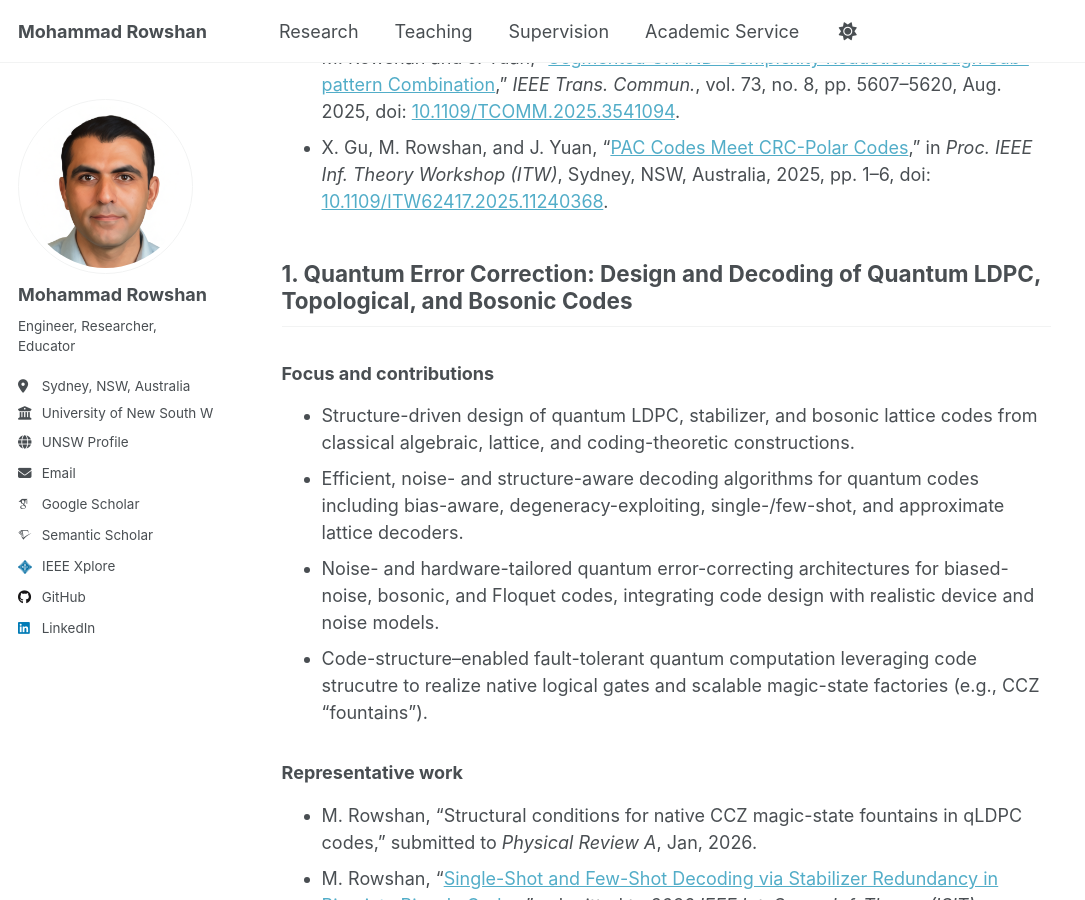
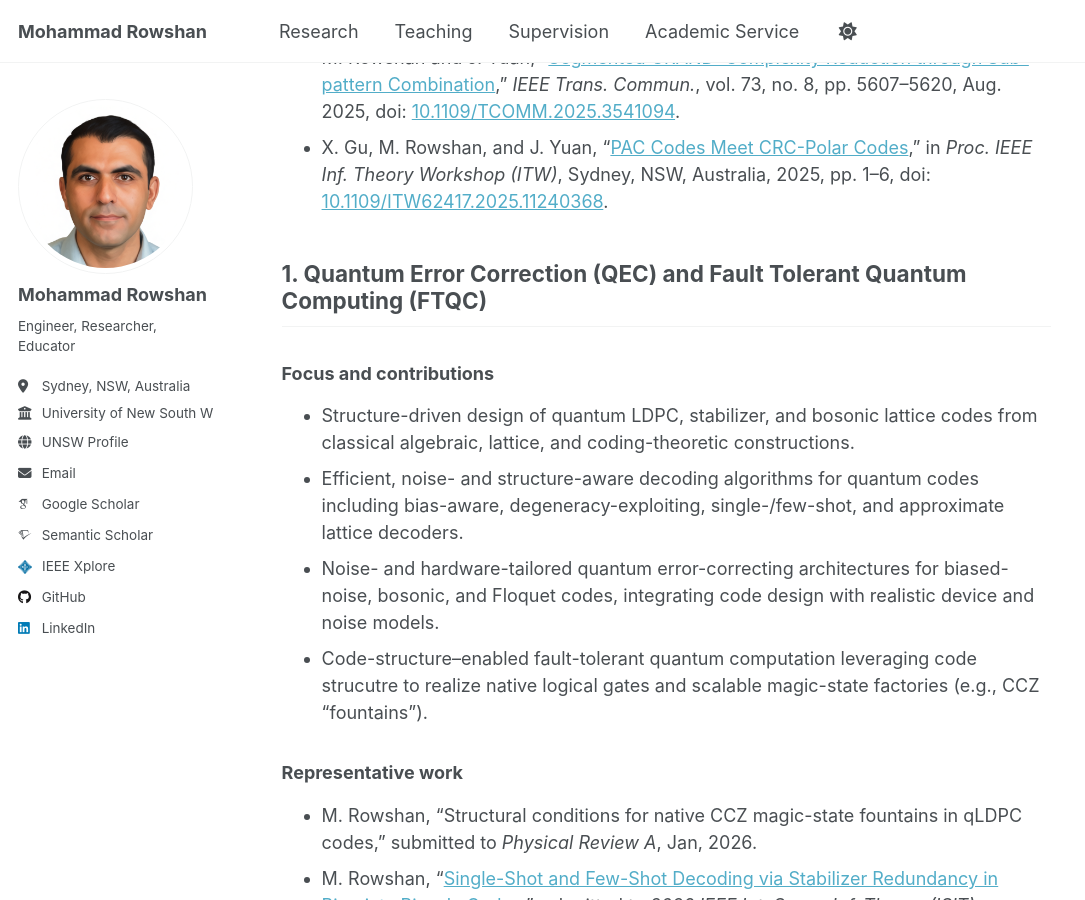
Before and after one commit to mohammad-rowshan/mohammad-rowshan.github.io, a Jekyll site: the page built from _pages/research.md, in a window 1280 px wide and 900 px high, scrolled down 640 px. Shown: the whole window, without its empty margins (0-1085 px from the left). Built offline with Jekyll 4.4.1, drawn with Linux system fonts in a browser that asks for light colours; some web fonts are replaced; a script that is not in the unit is left out; comment, search, counter and statistics services are not loaded.

Commit message:
Update research.md

```diff
--- a/_pages/research.md
+++ b/_pages/research.md
@@ -24,7 +24,7 @@ For a complete list, please visit my [Google Scholar](https://scholar.google.com
 
 
 
-## 1. Quantum Error Correction: Design and Decoding of Quantum LDPC, Topological, and Bosonic Codes
+## 1. Quantum Error Correction (QEC) and Fault Tolerant Quantum Computing (FTQC)
 
 ### Focus and contributions
 
```
